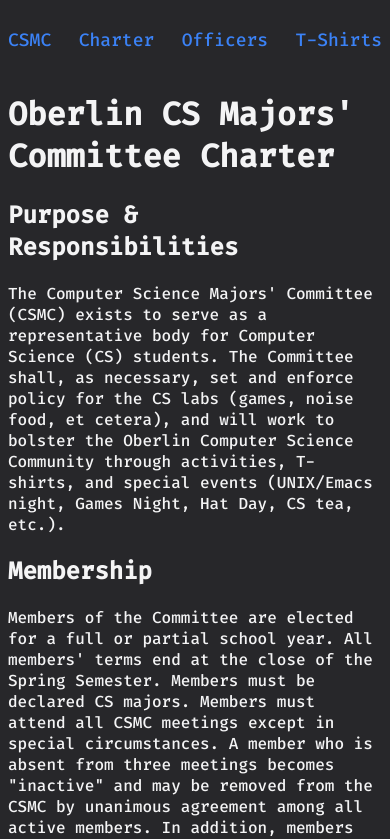
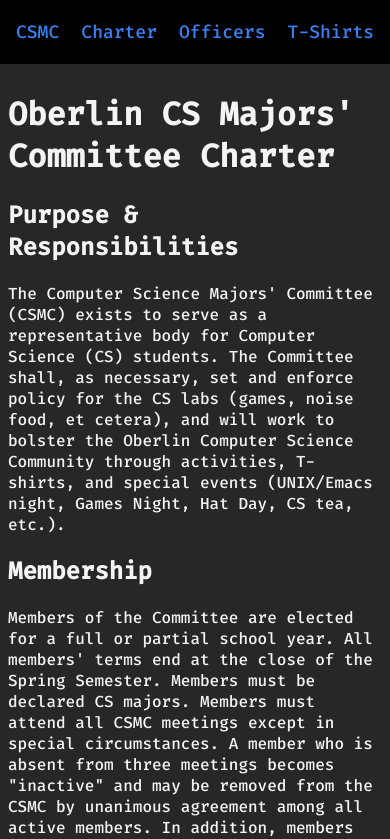
Before and after one commit to jspEclipse/csmc-website, a React (Vite) app: page /csmc-website/charter in a window 390 px wide. Shown: the top 839 px of the page. Built offline with nearby package versions, Linux system fonts and the light colour scheme.

Commit message:
added a nav bar and fixed some spacing issues. Sticky position was not working the way I intended though so if this was configured to work on mobile before you may want to test it again now.

```diff
--- a/src/components/Nav.jsx
+++ b/src/components/Nav.jsx
@@ -3,6 +3,11 @@
 
 export default function Nav() {
   return (
+    <>
+      <div
+        style={{ height: "4rem", position: "relative", width: "100%" }}
+      ></div>
+      <div className={style.nav_bar}>
         <nav className={style.nav}>
           <Link className={style.homeLink} to="/">
             CSMC
@@ -11,5 +16,7 @@
           <Link to="/officers">Officers</Link>
           <Link to="/tshirts">T-Shirts</Link>
         </nav>
+      </div>
+    </>
   );
 }
--- a/src/components/Nav.module.css
+++ b/src/components/Nav.module.css
@@ -3,7 +3,7 @@
   top: 0;
   display: flex;
   width: 100%;
-  padding: 0rem 0rem;
+  padding: 1rem 1rem;
   justify-content: space-between;
   align-items: center;
   height: 4rem;
@@ -11,9 +11,9 @@
   font-size: 18px;
 }
 
-@media screen and (min-width: 768px) {
+@media screen and (min-width: 1000px) {
   .nav {
-    height: 6rem;
+    height: 4rem;
     font-size: 25px;
   }
 
@@ -26,3 +26,13 @@
   color: var(--color-obiesource-accent);
   text-decoration: none;
 }
+
+.nav_bar {
+  z-index: 0;
+  position: absolute;
+  height: 4rem;
+  width: 100%;
+  top: 0;
+  left: 0;
+  background-color: black;
+}
```
Lines whose indentation alone changed are shown as unchanged.
